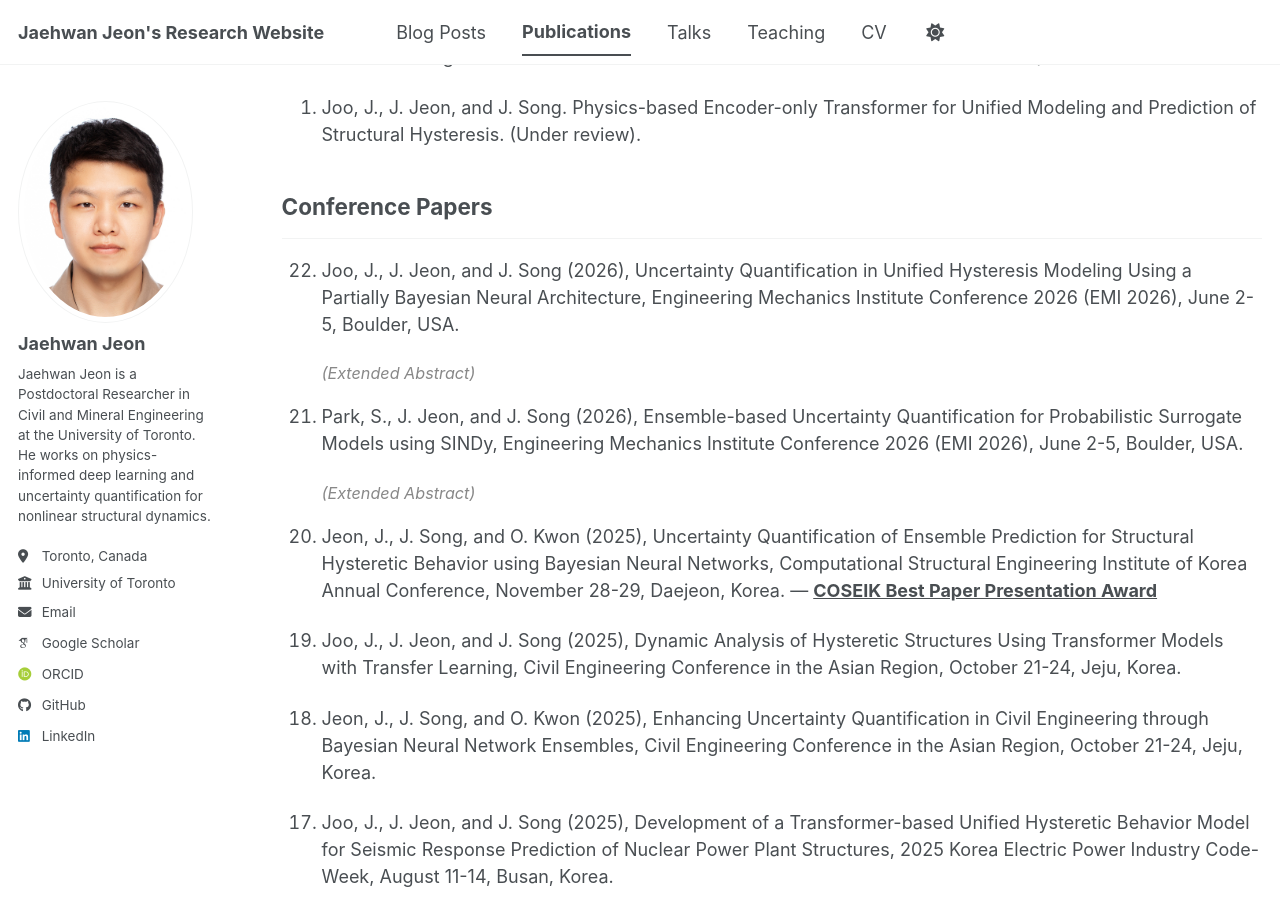
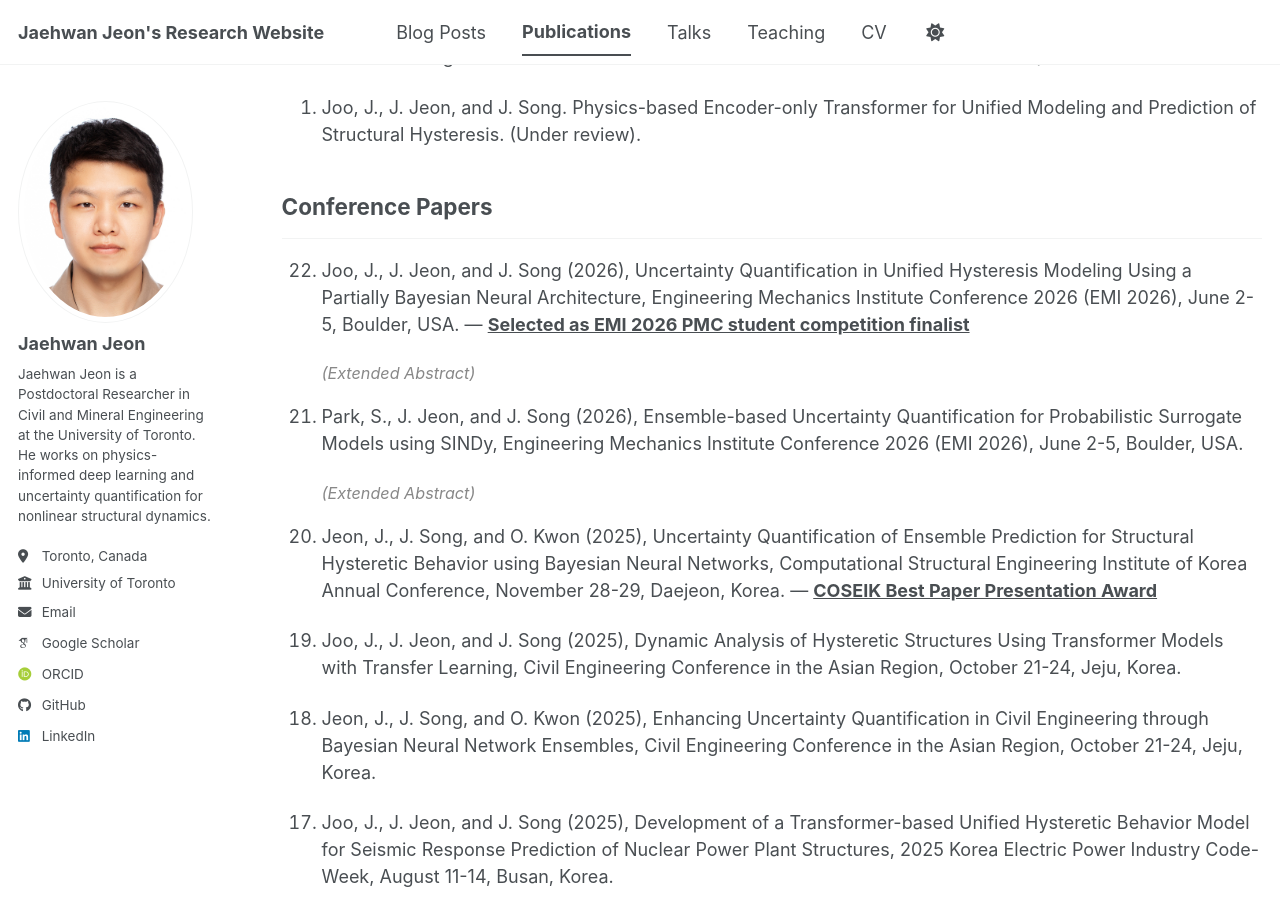
Before and after one commit to JaehwanJeon/JaehwanJeon.github.io, a Jekyll site: the page built from _pages/publications.html, in a window 1280 px wide and 900 px high, scrolled down 1084 px. Built offline with Jekyll 4.4.1, drawn with Linux system fonts in a browser that asks for light colours; some web fonts are replaced; a script bundle is joined from its source files by our own code; library files that are not in the unit come from our copies.

Commit message:
Publications: add EMI 2026 PMC student competition finalist note to Joo et al.
Co-Authored-By: Claude Opus 4.8 (1M context) <noreply@anthropic.com>

```diff
--- a/_bibliography/papers.bib
+++ b/_bibliography/papers.bib
@@ -99,7 +99,8 @@
   eventdate    = {June 2-5},
   address      = {Boulder, USA},
   date         = {2026-06-02},
-  presentation = {Extended Abstract}
+  presentation = {Extended Abstract},
+  note         = {Selected as EMI 2026 PMC student competition finalist}
 }
 
 @inproceedings{jeon2025coseik,
--- a/_data/publications.yml
+++ b/_data/publications.yml
@@ -6,6 +6,7 @@
   category: conferences
   date: '2026-06-02'
   venue: Engineering Mechanics Institute Conference 2026 (EMI 2026)
+  note: Selected as EMI 2026 PMC student competition finalist
   presentation: Extended Abstract
   citation: Joo, J., J. Jeon, and J. Song (2026), Uncertainty Quantification in Unified
     Hysteresis Modeling Using a Partially Bayesian Neural Architecture, Engineering
```
